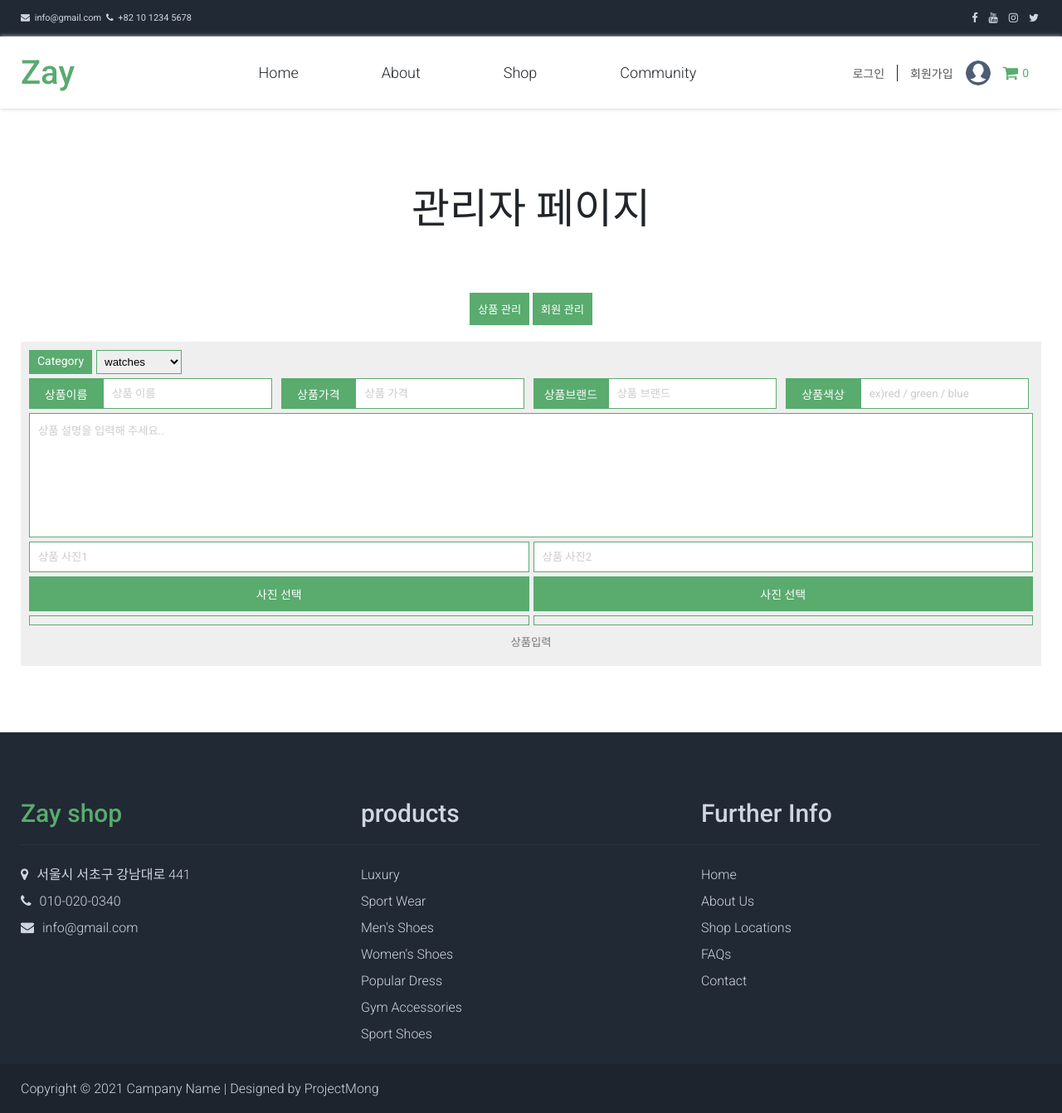
After one commit to yunjungheo/zay, a PHP site: page /pages/admin/admin.php in a window 1280 px wide. The commit adds this page. Shown: the whole page at 83% size. Run offline with PHP 8.4, Linux system fonts and the light colour scheme; a stand-in replaces the project's code that opens the database connection.

Commit message:
0823  관리자페이지

```diff
--- a/css/reset.css
+++ b/css/reset.css
@@ -5,9 +5,10 @@
 *{margin:0; padding:0; box-sizing: border-box;}
 a{color:#212529; text-decoration: none;}
 ol, ul{list-style:none;}
-input, button, textarea{outline:0; border-radius:0; border: 0; padding: 10px; color: #777;}
-input::placeholder{color: #ccc;}
-textarea{resize:none;}
+input, button, textarea{outline:0; border-radius:0; border: 0; padding: 10px; color: #777; font-family: 'Roboto', 'Noto Sans KR', sans-serif;}
+input::placeholder, textarea::placeholder{color: #ccc;}
+
+textarea{resize:none; font-family: 'Roboto', 'Noto Sans KR', sans-serif;}
 img{display:block;}
 em{font-style: normal;}
 b{font-weight: normal;}
--- a/css/style.css
+++ b/css/style.css
@@ -23,6 +23,9 @@ header .login_info a{padding:0 15px; color:#555555; font-weight:400;}
 header .login_info a:nth-child(2){border-left:1px solid #212529;}
 header .login_info a:nth-child(3){padding-right:0; width: 30px; height: 30px; overflow: hidden; border-radius: 50%; padding-left: 0;}
 header .login_info img{width:100%;}
+header .login_info a.admin_link{display: flex; align-items: center; justify-content: center;}
+header .login_info a.admin_link i.fa{font-size: 22px;}
+
 
 header .cart_btn{display: flex; align-items: center;}
 header .cart_btn i{font-size: 20px; color: #59ab6e;}
@@ -267,3 +270,34 @@ section.join .submit_info span a{display: inline-block; padding: 10px 20px; back
 .pro_search span.search_btns{flex-direction: column; justify-content: center; align-items: center;}
 .pro_search span.search_btns button{width: 80%; margin: 5px 0; background: #59ab6e; color: #fff; border-radius: 3px;}
 .pro_search .total_pri{width: 100%; height: auto; margin-top: 10px; text-align: right;}
+
+/* Admin Page Style Code */
+.admin .admin_tabs{width: 100%; height: auto; text-align: center;}
+.admin .admin_tabs button{background: #59ab6e; color: #fff;}
+
+.admin .admin_panels{width: 100%; height: auto; margin-top: 20px;}
+.admin .pro_admin{width: 100%; height: auto; background: #efefef; padding: 10px;}
+.admin .pro_insert_form{display: flex; flex-direction: column;}
+.admin .category{display: flex;}
+.admin .category em{background: #59ab6e; color: #fff; padding: 5px 10px;}
+.admin .category select{border: 1px solid #59ab6e; padding: 5px; margin-left: 5px; outline: 0;}
+
+.admin .short_txt{display: flex; justify-content: space-between; margin-top: 5px;}
+.admin .short_txt p{width: calc(25% - 5px); display: flex; }
+.admin .short_txt p label{background: #59ab6e; color: #fff; width: 30%; display: flex; align-items: center; justify-content: center;}
+.admin .short_txt p input{width: calc(70% - 5px); border: 1px solid #59ab6e;}
+.admin .desc_input{margin-top: 5px; width: 100%; height: 150px; border: 1px solid #59ab6e;}
+.admin .desc_input textarea{width: 100%; height: 100%;}
+
+.admin .img_input{display: flex; width: 100%; margin-top: 5px; justify-content: space-between;}
+.admin .img_input .upload_box{width: calc(50% - 2.5px);}
+.admin .input_controll{position: relative;}
+
+.admin .upload_name{width: 100%; border:1px solid #59ab6e;}
+.admin .input_img_tit{width: 100%; height: auto; padding: 10px 0; text-align: center; border: 1px solid  #59ab6e; color: #fff; background: #59ab6e; display: block; margin-top: 5px; transition: all 0.4s;}
+.admin .input_img_tit:hover{background: #fff; color: #59ab6e;}
+.admin .upload_hidden{position: absolute; width: 1px; height: 1px; overflow: hidden; padding: 0;}
+.admin .img_wrap{width: 100%; height: auto; padding: 5px; border: 1px solid #59ab6e; margin-top: 5px;}
+.admin .img_wrap img{width: 100%;}
+
+.admin .mem_admin{width: 100%; height: 100px; background: rgb(238, 238, 238);}
--- a/include/header.php
+++ b/include/header.php
@@ -19,6 +19,15 @@
   } else {
     $userprofile = "";
   }
+
+  if(isset($_SESSION['userlevel'])){
+    $userlevel = $_SESSION['userlevel'];
+  } else {
+    $userlevel = "";
+  }
+
+
+  //echo $userlevel; 레벨확인하기!-숫자로표시됨
 
   //echo $userid, $userprofile;
 
@@ -62,17 +71,28 @@
         </ul>
         <div class="login_info">
           <?php
-            if(!$userid){          ?>
+            if(!$userid){  ?>
           <!-- 로그아웃 시 보여질 UI -->
           <a href="/zay/pages/join/login_form.php">로그인</a>
           <a href="/zay/pages/join/join_form.php">회원가입</a>
           <a href="#"><img src="/zay/img/default-user.png" alt=""></a>
-          <?php            } else{          ?>
+          <?php            } else{
+            if($userlevel == 1){
+            ?>
+
+            <!-- 로그인 시 보여질 UI -->
+            <a href="/zay/php/logout.php">로그아웃</a>
+            <a href="#"><?=$userid?></a>
+            <a href="/zay/pages/admin/admin.php" class="admin_link"><i class="fa fa-cog"></i></a>
+
+            <?php } else { ?>
+
           <!-- 로그인 시 보여질 UI -->
           <a href="/zay/php/logout.php">로그아웃</a>
           <a href="#"><?=$userid?></a>
           <a href="#"><img src="/zay/data/profile/<?=$userprofile?>" alt=""></a>
-            <?php            }          ?>
+
+            <?php  } }    ?>
             <?php
             $cart_count = 0;
             if(isset($_SESSION['cart'])){
--- a/js/jq.main.js
+++ b/js/jq.main.js
@@ -141,4 +141,16 @@ imgHeightFit();
   //     location.href="/zay/pages/menu_page/shop.php?key=donw_price";
   //   }
   //  });
+
+  const  admin_tabs = function(){
+    $(".admin_tabs button").click(function(){
+      const tab_idx = $(this).index();
+      //alert(tab_idx);
+      $(".admin_panels>div").hide();
+      $(".admin_panels>div").eq(tab_idx).show();
+    });
+
+    $(".admin_tabs button").eq(0).trigger("click");
+  };
+    admin_tabs();
   });
--- /dev/null
+++ b/js/jq.pro_upload.js
@@ -0,0 +1,42 @@
+$(function(){
+  let fileTarget = $("upload_hidden");
+
+  fileTarget.on("change", function () {
+    let filename;
+    if (window.FileReader) {
+      filename = $(this)[0].files[0].name;
+    } else {
+      filename = $(this).val().split("/").pop().split("\\").pop();
+    }
+
+    $(this).siblings(".upload_name").val(filename);
+  });
+
+  $("#pro_img_1").on("change", imgFileSelect1);
+  $("#pro_img_2").on("change", imgFileSelect2);
+
+});
+
+const imgFileSelect1  = function(e){
+  const input = e.target;
+  const reader = new FileReader();
+
+  reader.onload = function(){
+    const dataURL = reader.result;
+    const output = document.querySelector("#img1");
+    output.src = dataURL;
+  };
+  reader.readAsDataURL(input.files[0]);
+};
+
+const imgFileSelect2  = function(e){
+  const input = e.target;
+  const reader = new FileReader();
+
+  reader.onload = function(){
+    const dataURL = reader.result;
+    const output = document.querySelector("#img2");
+    output.src = dataURL;
+  };
+  reader.readAsDataURL(input.files[0]);
+};
--- /dev/null
+++ b/pages/admin/admin.php
@@ -0,0 +1,90 @@
+<!DOCTYPE html>
+<html lang="en">
+<head>
+<meta charset="UTF-8">
+  <meta http-equiv="X-UA-Compatible" content="IE=edge">
+  <meta name="viewport" content="width=device-width, initial-scale=1.0, user-scalable=no, maximum-scale=1" />
+  <title>Zay || Admin Page</title>
+  <!-- Favicon Link -->
+  <link rel="shortcut icon" href="/zay/img/favicon.ico" type="image/x-icon">
+  <link rel="icon" href="/zay/img/favicon.ico" type="image/x-icon">
+  <link rel="apple-touch-icon" href="/zay/img/favicon.ico">
+  <!-- Font Awesome Link -->
+  <link rel="stylesheet" href="https://cdnjs.cloudflare.com/ajax/libs/font-awesome/4.7.0/css/font-awesome.css"/>
+  <!-- Reset CSS Link -->
+  <link rel="stylesheet" href="/zay/css/reset.css">
+  <!-- Main Style CSS Link -->
+  <link rel="stylesheet" href="/zay/css/style.css">
+  <!-- Media Style CSS Link -->
+  <link rel="stylesheet" href="/zay/css/media.css">
+</head>
+<body>
+
+  <?php include $_SERVER["DOCUMENT_ROOT"]."/zay/include/header.php"; ?>
+
+  <section class="admin">
+    <div class="center">
+      <div class="tit_box">
+        <h2>관리자 페이지</h2>
+      </div>
+      <div class="admin_tabs">
+        <button type="button">상품 관리</button>
+        <button type="button">회원 관리</button>
+      </div>
+      <div class="admin_panels">
+        <div class="pro_admin">
+          <form action="/zay/php/product_insert.php" method="post" class="pro_insert_form"  name="pro_insert_form" enctype="multipart/form-data" >
+          <p class="category">
+            <em>Category</em>
+            <select name="pro_select" id="">
+              <option value="watches">watches</option>
+              <option value="shoes">shoes</option>
+              <option value="accessories">accessories</option>
+            </select>
+          </p>
+          <div class="short_txt">
+            <p><label>상품이름</label><input type="text" name="pro_insert_name" placeholder="상품 이름"></p>
+            <p><label>상품가격</label><input type="text" name="pro_insert_pri" placeholder="상품 가격"></p>
+            <p><label>상품브랜드</label><input type="text" name="pro_insert_bran" placeholder="상품 브랜드"></p>
+            <p><label>상품색상</label><input type="text" name="pro_insert_color" placeholder="ex)red / green / blue"></p>
+          </div>
+          <p class="desc_input"><textarea name="pro_insert_desc" placeholder="상품 설명을 입력해 주세요.."></textarea></p>
+          <div class="img_input">
+            <div class="upload_box img1">
+              <div class="input_controll">
+                <input type="text" class="upload_name" placeholder="상품 사진1">
+                <label for="pro_img_1" class="input_img_tit">사진 선택</label>
+                <input type="file" name="pro_insert_img1" class="upload_hidden" id="pro_img_1">
+              </div>
+              <div class="img1_box img_wrap">
+                <img id="img1">
+              </div>
+            </div>
+            <div class="upload_box img2">
+              <div class="input_controll">
+                <input type="text" class="upload_name" placeholder="상품 사진2">
+                <label for="pro_img_2" class="input_img_tit">사진 선택</label>
+                <input type="file" name="pro_insert_img2" class="upload_hidden" id="pro_img_2">
+                </div>
+                <div class="img1_box img_wrap">
+                  <img id="img2">
+                </div>
+              </div>
+          </div>
+          <button type="submit">상품입력</button>
+          </form>
+        </div>
+        <div class="mem_admin"></div>
+      </div>
+  </section>
+
+  <?php include $_SERVER["DOCUMENT_ROOT"]."/zay/include/footer.php"; ?>
+
+
+   <!-- jQuery Framework Load -->
+  <script src="https://ajax.googleapis.com/ajax/libs/jquery/3.4.1/jquery.min.js"></script>
+  <script src="/zay/js/jq.main.js"></script>
+  <script src="/zay/js/jq.pro_upload.js"></script>
+
+</body>
+</html>
--- a/php/login.php
+++ b/php/login.php
@@ -49,6 +49,7 @@ if(!$id_match){
     $_SESSION['userid'] = $login_row['ZAY_mem_id'];
     $_SESSION['userprofile'] = $login_row['ZAY_mem_pf'];
     $_SESSION['useridx'] = $login_row['ZAY_mem_idx'];
+    $_SESSION['userlevel'] = $login_row['ZAY_mem_level'];
 
     echo "
       <script>
```
Also changed, not shown: php/insert_mem.php (+6 -2 lines), data/profile/background.jpg (added).
